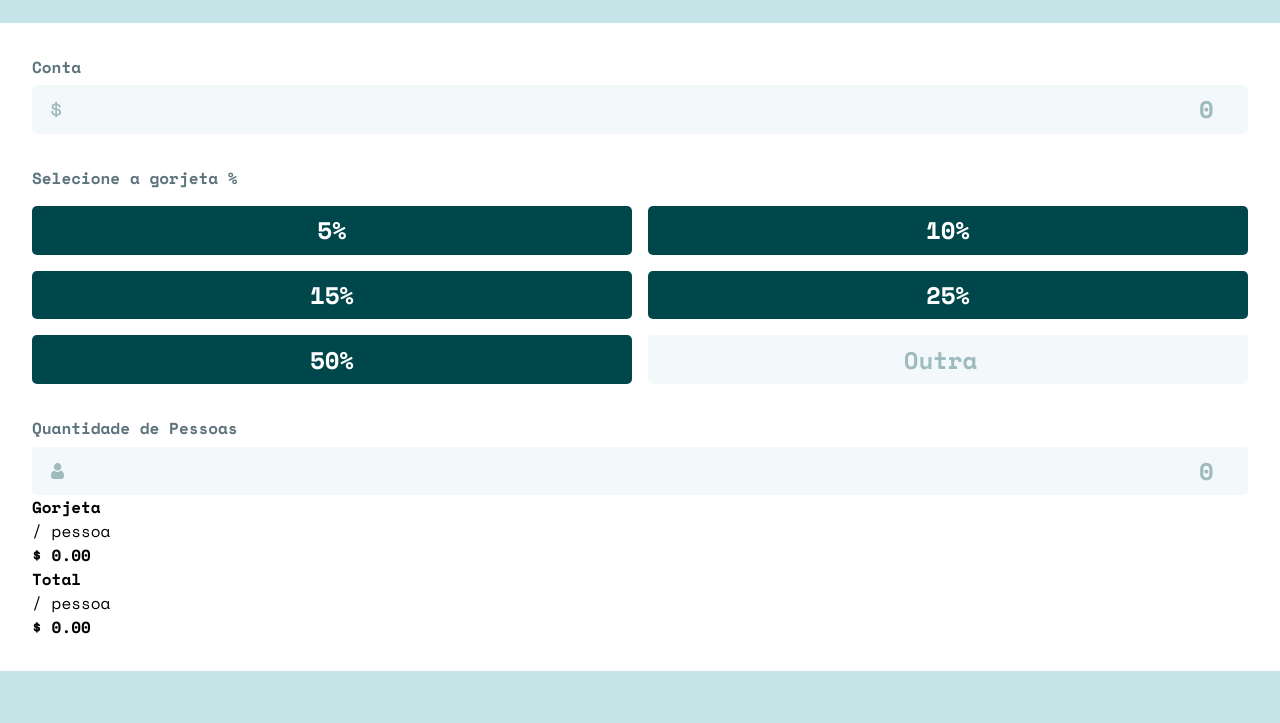
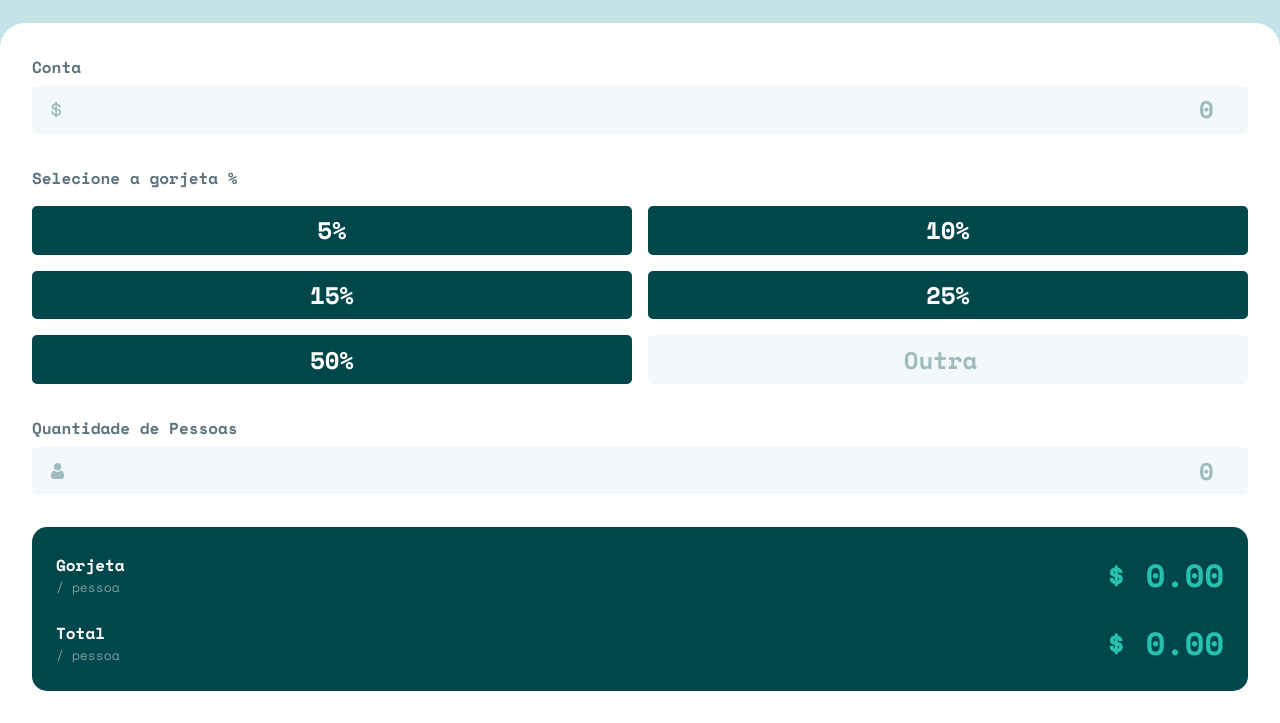
Before and after one commit to firpotas/calculadora-de-gorjeta, a plain HTML site: page index.html in a window 1280 px wide. Shown: the part 121-844 px from the top of the page. Before the commit the page ends 800 px from the top, so only its background shows below. Drawn offline with nearby package versions, Linux system fonts and the light colour scheme.

Commit message:
quinto commit do css

```diff
--- a/style.css
+++ b/style.css
@@ -31,11 +31,13 @@ header {
 main {
     background-color: var(--white);
     padding: 2rem;
+    border-radius: 1.5625rem 1.5625rem 0 0;
 
 }
 
 .conta,
-.gorjeta {
+.gorjeta,
+.pessoas {
     margin-bottom: 2rem;
 }
 
@@ -114,3 +116,34 @@ main {
 .pessoas #erro {
     display: none;
 }
+
+.resultados {
+    background-color: var(--green-800);
+    border-radius: 0.9375rem;
+    padding: 1.5rem;
+}
+
+.resultados div {
+    display: flex;
+    justify-content: space-between;
+    align-items: center;
+}
+
+.resultados p {
+    color: var(--green-400);
+    font-size: 0.8125rem;
+}
+
+.resultados p strong {
+    color: var(--white);
+    font-size: 1rem;
+}
+
+.resultados div > strong {
+    color: var(--light-green);
+    font-size: 2rem;
+}
+
+.resultados .gorjeta-total {
+    margin-bottom: 1.25rem;
+}
```
